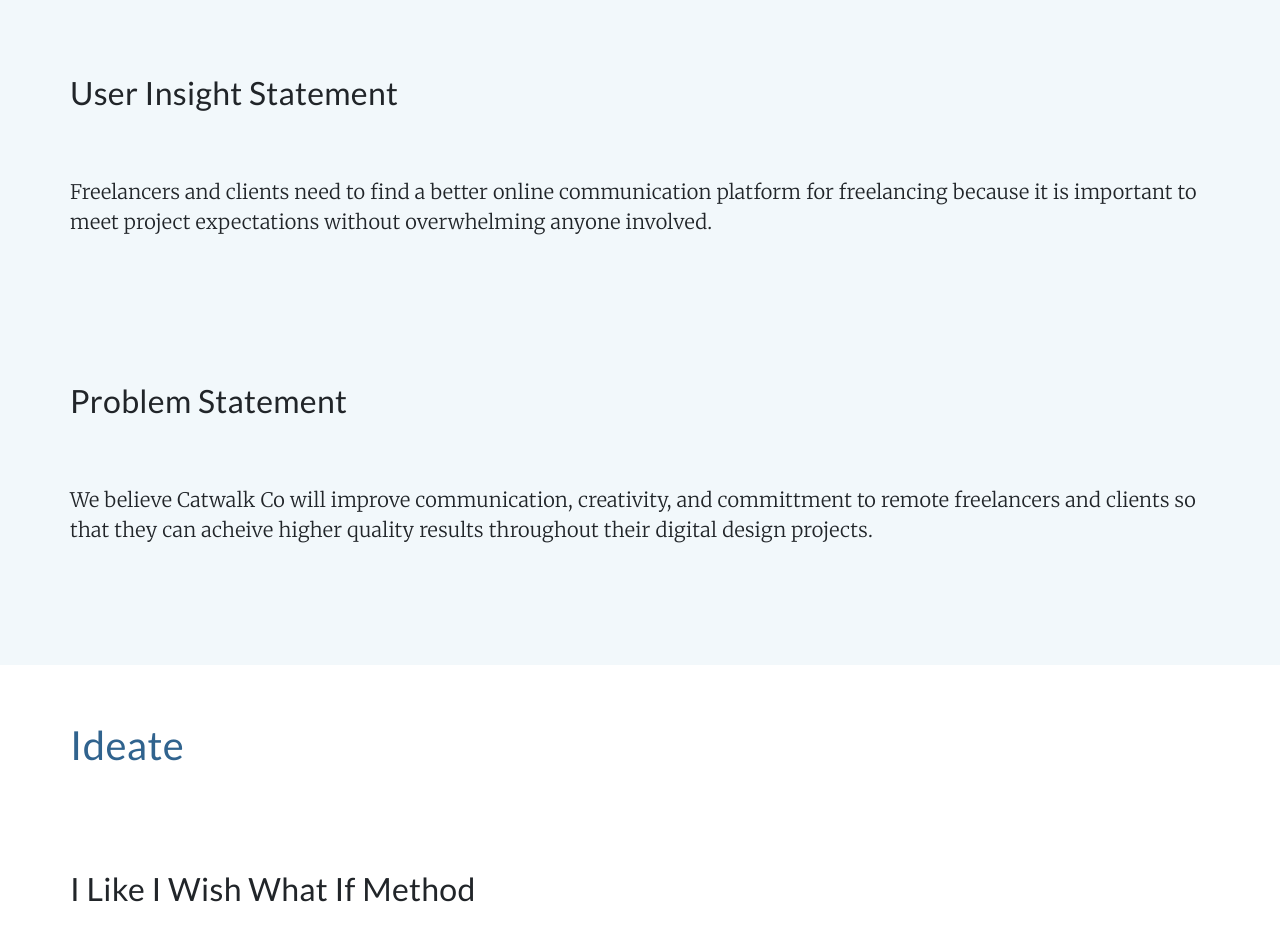
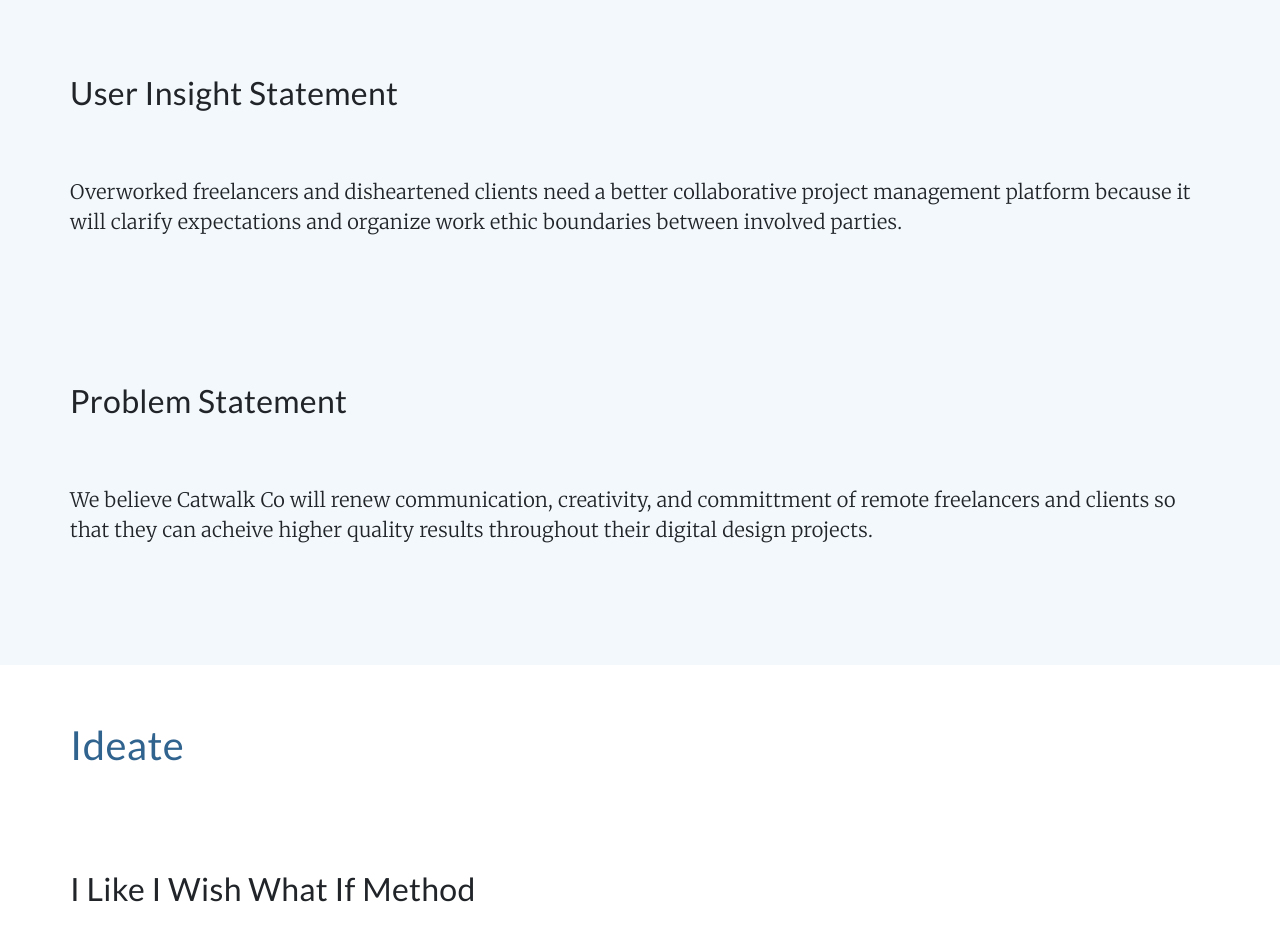
Before and after one commit to aubreyjonescreatives/ux-ui-portfolio, a React (Create React App) app: page /catwalkco in a window 1280 px wide. Shown: the part 7480-8414 px from the top of the page. Built offline with nearby package versions, Linux system fonts and the light colour scheme.

Commit message:
update statements

```diff
--- a/src/Pages/CatwalkCo.js
+++ b/src/Pages/CatwalkCo.js
@@ -601,8 +601,7 @@ gather information on what they heard, said, thought, and did throughout their u
 
 <Typography sx={titleA}>User Insight Statement</Typography>
 
-<Typography sx={paragraphA}>Freelancers and clients need to find a better online communication platform for freelancing because it is important to meet
-project expectations without overwhelming anyone involved.</Typography>
+<Typography sx={paragraphA}>Overworked freelancers and disheartened clients need a better collaborative project management platform because it will clarify expectations and organize work ethic boundaries between involved parties.</Typography>
 
 <Typography sx={paragraphA}></Typography>
 
@@ -619,8 +618,8 @@ project expectations without overwhelming anyone involved.</Typography>
 
 <Typography sx={titleA}>Problem Statement</Typography>
 
-<Typography sx={paragraphA}>We believe Catwalk Co will improve communication, creativity, and committment
-to remote freelancers and clients so that they can acheive higher quality results
+<Typography sx={paragraphA}>We believe Catwalk Co will renew communication, creativity, and committment
+of remote freelancers and clients so that they can acheive higher quality results
  throughout their digital design projects.</Typography>
 
 <Typography sx={paragraphA}></Typography>
```
